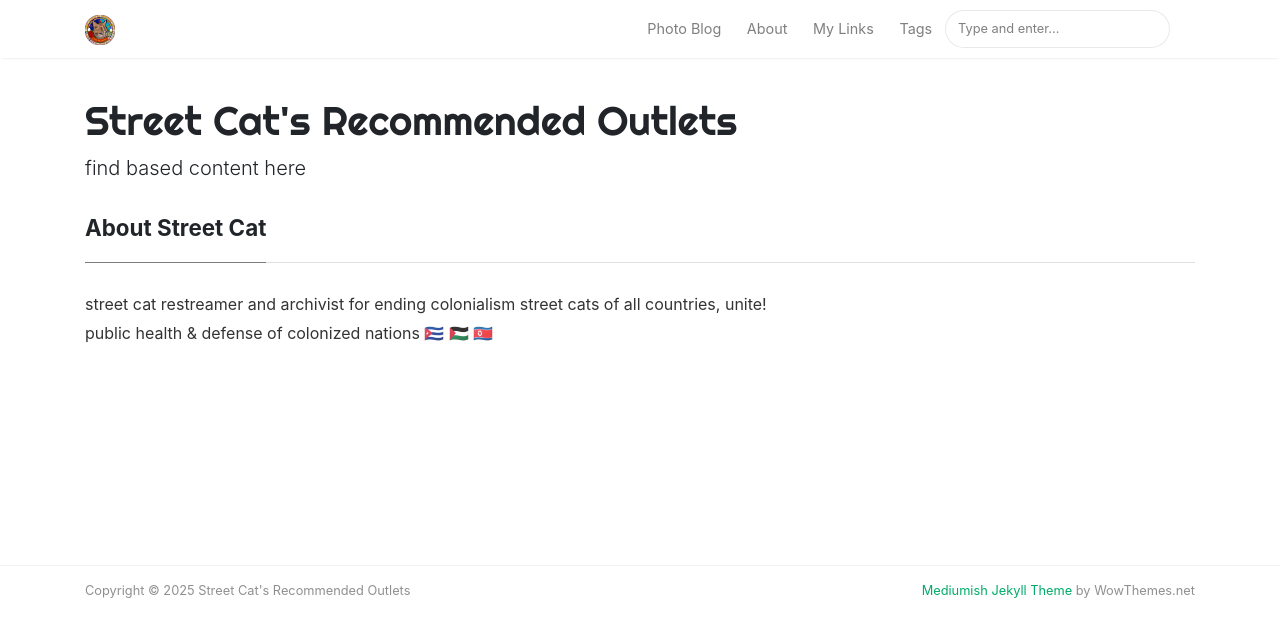
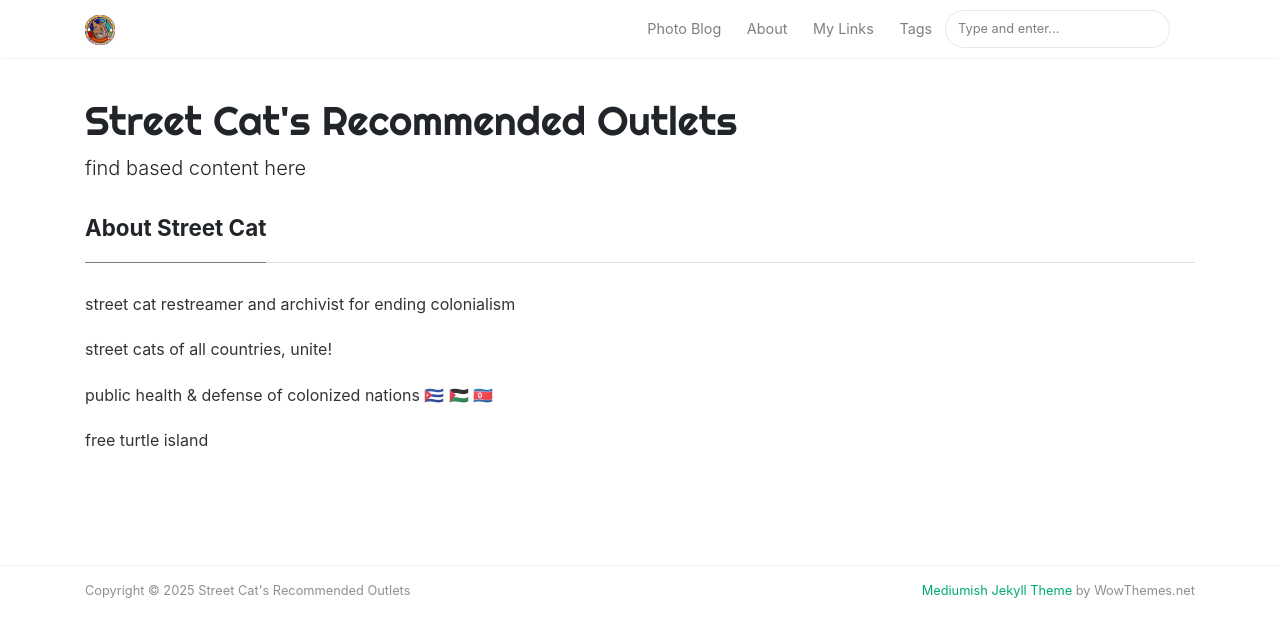
Before and after one commit to StreetCatLove/recs, a Jekyll site: the page built from _pages/about.md, in a window 1280 px wide. Shown: the top 637 px of the page. Built offline with Jekyll 4.4.1, drawn with Linux system fonts in a browser that asks for light colours; nearby versions of some CDN libraries.

Commit message:
Update about.md

```diff
--- a/_pages/about.md
+++ b/_pages/about.md
@@ -8,9 +8,10 @@ comments: false
 <div class="row justify-content-between">
 <div class="col-md-8 pr-5">
 
-<p>street cat restreamer and archivist for ending colonialism
-street cats of all countries, unite!
-public health & defense of colonized nations 🇨🇺 🇵🇸 🇰🇵</p>
+<p>street cat restreamer and archivist for ending colonialism</p>
+<p>street cats of all countries, unite!</p>
+<p>public health & defense of colonized nations 🇨🇺 🇵🇸 🇰🇵</p>
+<p>free turtle island</p>
 
 
 </div>
```
